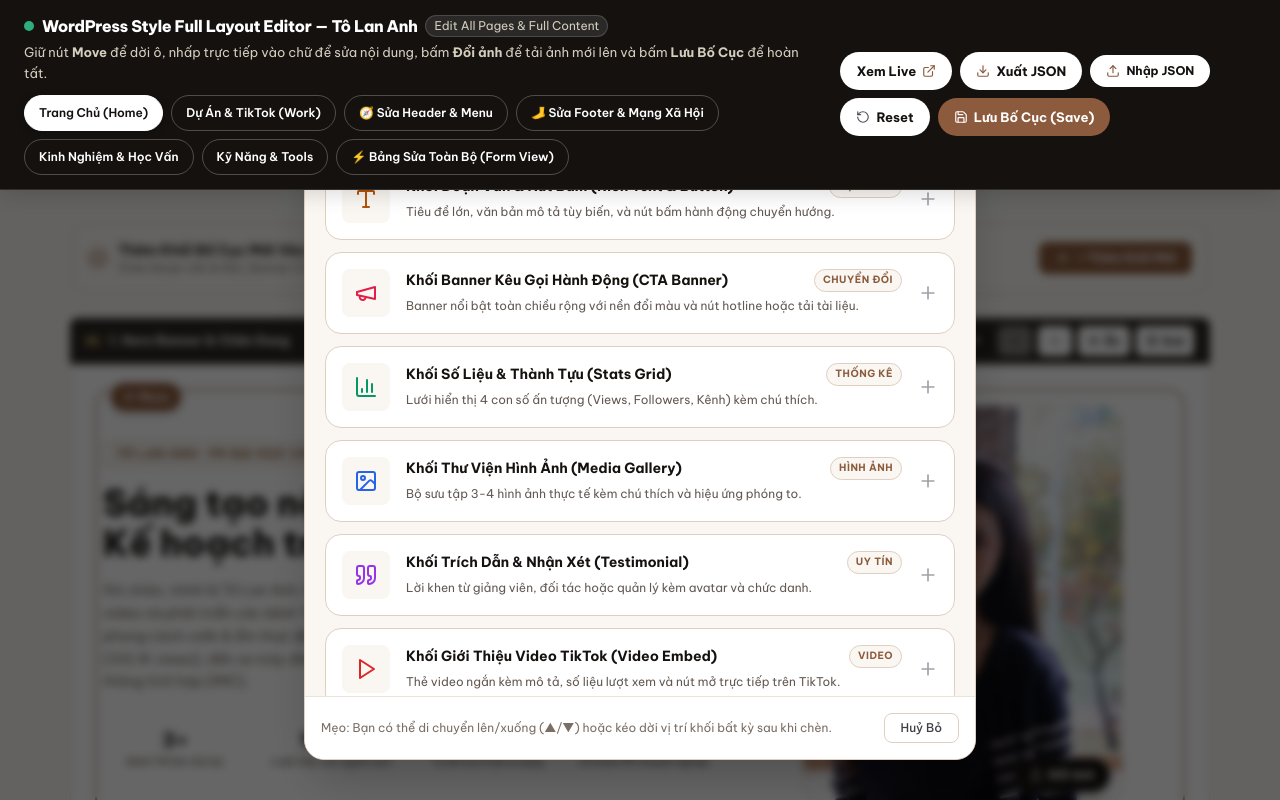
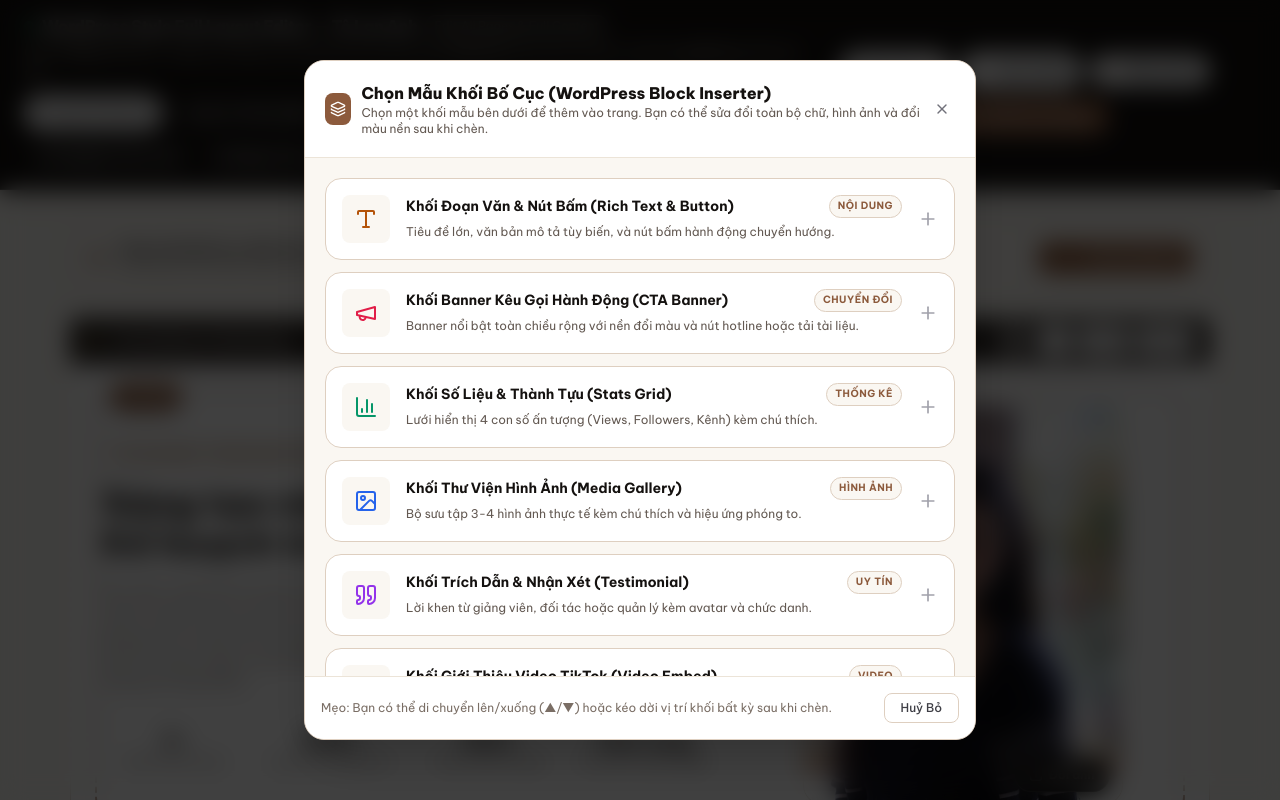
Before and after one commit to Tranducvuwork/tolananh-portfolio, a Next.js app: page /edit in a window 1280 px wide. Both pictures are taken after a click on the button "+ Thêm Khối Mới". Shown: the top 800 px of the page. Built offline with nearby package versions, Linux system fonts and the light colour scheme.

Commit message:
fix: Increase AddBlockModal z-index to z-[200] so it sits above sticky editor bar

```diff
--- a/components/AddBlockModal.tsx
+++ b/components/AddBlockModal.tsx
@@ -75,8 +75,8 @@ export default function AddBlockModal({ isOpen, onClose, onSelectType }: AddBloc
   ];
 
   return (
-    <div className="fixed inset-0 z-50 bg-black/60 backdrop-blur-sm flex items-center justify-center p-4 animate-in fade-in">
-      <div className="bg-[#FAF7F2] border border-[#DECFC0] w-full max-w-2xl rounded-2xl shadow-2xl overflow-hidden flex flex-col max-h-[90vh]">
+    <div className="fixed inset-0 z-[200] bg-black/75 backdrop-blur-md flex items-center justify-center p-4 sm:p-6 animate-in fade-in">
+      <div className="bg-[#FAF7F2] border border-[#DECFC0] w-full max-w-2xl rounded-2xl shadow-2xl overflow-hidden flex flex-col max-h-[85vh] my-auto">
 
         {/* Header */}
         <div className="p-5 bg-white border-b border-[#ECE4D8] flex items-center justify-between">
```
